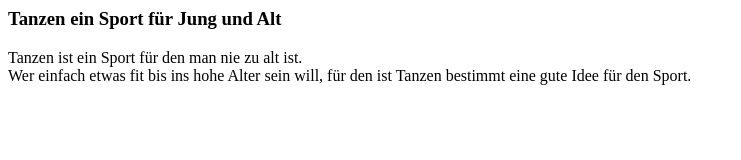
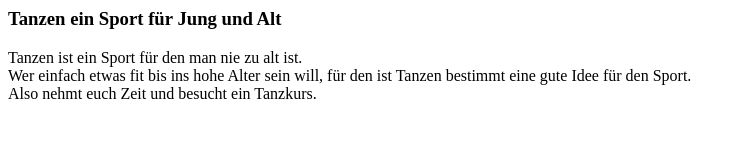
Before and after one commit to needful-apps/rumors, a plain HTML site: page tanzen.html in a window 1280 px wide. Shown: the whole page, without its empty margins (0-741 px from the left). Drawn offline with Linux system fonts and the light colour scheme.

Commit message:
Feature/tanzen

```diff
--- a/tanzen.html
+++ b/tanzen.html
@@ -7,5 +7,6 @@
 <h3>Tanzen ein Sport für Jung und Alt</h3>
 Tanzen ist ein Sport für den man nie zu alt ist.<br>
 Wer einfach etwas fit bis ins hohe Alter sein will, für den ist Tanzen bestimmt eine gute Idee für den Sport.<br>
+Also nehmt euch Zeit und besucht ein Tanzkurs.<br>
 
 </body>
```
